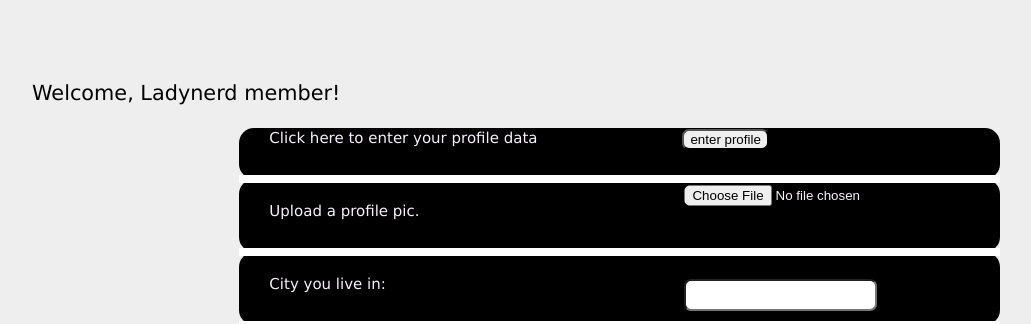
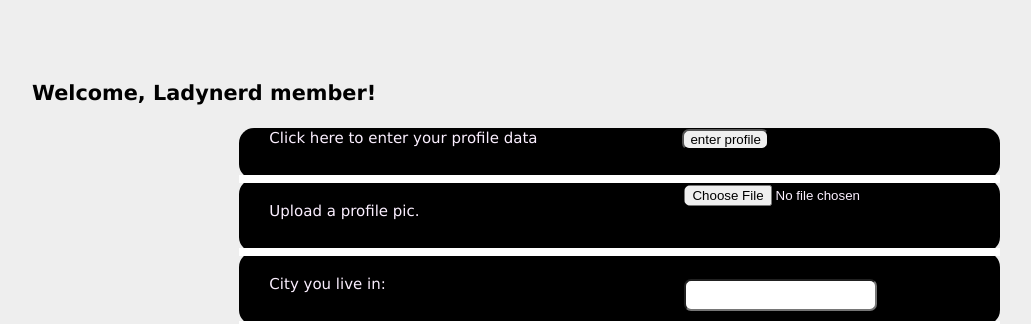
Before and after one commit to beckastar/ladynerds_site, a Django app: page /profile/ in a window 1280 px wide. Shown: the part 176-500 px from the top of the page, without its empty margins (32-1063 px from the left). Run offline with Django 3.2, Linux system fonts and the light colour scheme; the visitor is signed in with stand-in values (Sample User, id 1); parts of the project's set-up code (start-up, migrations or seed data) failed here and were passed over.

Commit message:
fixed some typo in the CSS file.

```diff
--- a/ladynerds/static/css/styles.css
+++ b/ladynerds/static/css/styles.css
@@ -220,7 +220,7 @@ table td {
 .textbody {
     margin-left: 10%;
     margin-top: 2%;
-    margin-bottom: 2%
+    margin-bottom: 2%;
     margin-right: 8%;
     font-size: 23px;
 }
@@ -329,7 +329,7 @@ tr td label {
 
 .title {
     font-family: Verdana;
-    font-style: bold;
+    font-weight: bold;
     position: relative;
     padding-top: 1.5%;
     padding-bottom: 2%;
```
